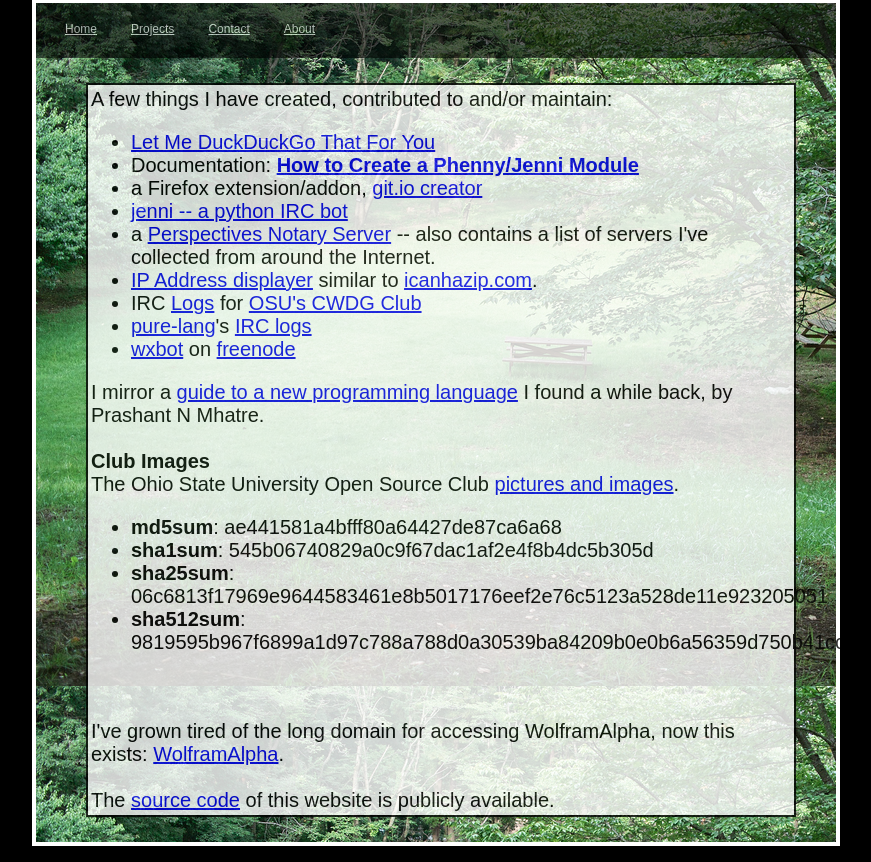
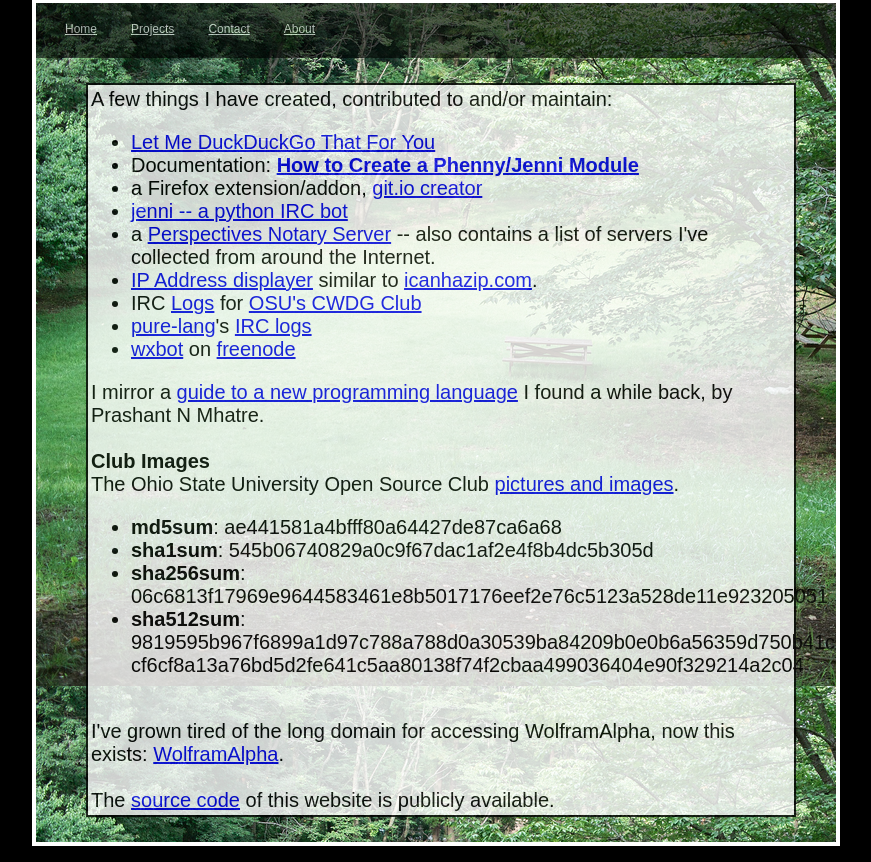
Before and after one commit to myano/yanovich.net, a PHP site: page / in a window 1280 px wide; the page is wider, and only the part inside the window is pictured. Shown: the part 101-963 px from the top of that part, without its empty margins (208-1079 px from the left). Run offline with PHP 8.4, Linux system fonts and the light colour scheme; data that the repository does not hold is empty; some web fonts are replaced.

Commit message:
fixed wrapping of shasums

```diff
--- a/index.php
+++ b/index.php
@@ -47,10 +47,10 @@ The Ohio State University Open Source Club <a href="open_source_images.tar.gz">p
 <ul>
     <li><strong>md5sum</strong>: ae441581a4bfff80a64427de87ca6a68</li>
     <li><strong>sha1sum</strong>: 545b06740829a0c9f67dac1af2e4f8b4dc5b305d</li>
-    <li><strong>sha25sum</strong>: 06c6813f17969e9644583461e8b5017176eef2e76c5123a528de11e923205051</li>
-    <li><strong>sha512sum</strong>: 9819595b967f6899a1d97c788a788d0a30539ba84209b0e0b6a56359d750b41ccf6cf8a13a76bd5d2fe641c5aa80138f74f2cbaa499036404e90f329214a2c04</li>
+    <li><strong>sha256sum</strong>: 06c6813f17969e9644583461e8b5017176eef2e76c5123a528de11e923205051</li>
+    <li><strong>sha512sum</strong>: 9819595b967f6899a1d97c788a788d0a30539ba84209b0e0b6a56359d750b41c<br />cf6cf8a13a76bd5d2fe641c5aa80138f74f2cbaa499036404e90f329214a2c04</li>
 </ul>
-<br /><br />
+<br />
 I've grown tired of the long domain for accessing WolframAlpha, now this exists: <a href="http://wa.io/">WolframAlpha</a>.
 <br /><br />
 The <a href="https://github.com/myano/yanovich.net">source code</a> of this website is publicly available.
```
